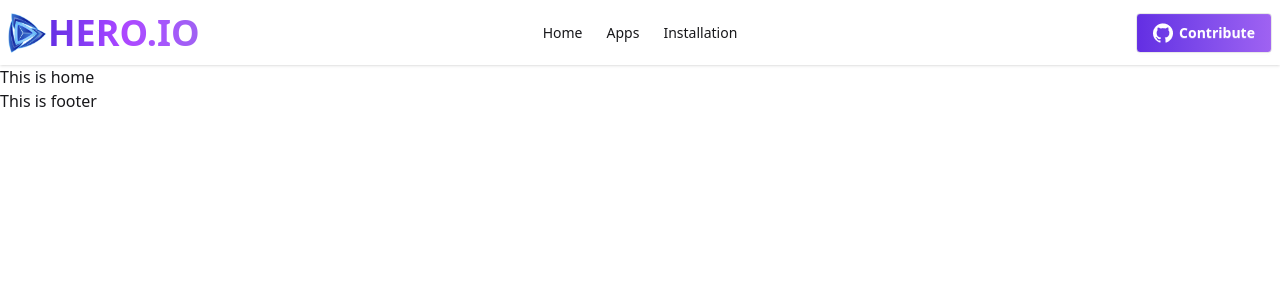
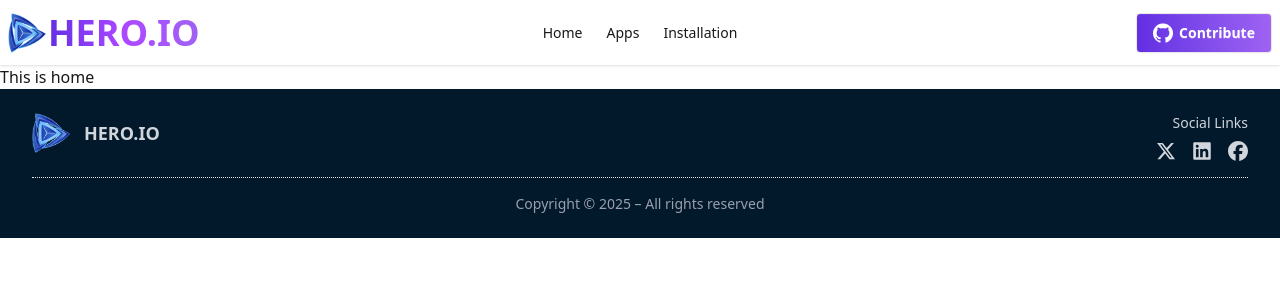
Before and after one commit to ArmanMirDeV/Hero-Apps, a React (Vite) app: page / in a window 1280 px wide. Shown: the top 300 px of the page. Built offline with nearby package versions, Linux system fonts and the light colour scheme.

Commit message:
add Footer component with social links and logo from react icons

```diff
--- a/package.json
+++ b/package.json
@@ -13,6 +13,7 @@
     "@tailwindcss/vite": "^4.1.14",
     "react": "^19.1.1",
     "react-dom": "^19.1.1",
+    "react-icons": "^5.5.0",
     "react-router": "^7.9.3",
     "tailwindcss": "^4.1.14"
   },
--- a/src/Components/Footer.jsx
+++ b/src/Components/Footer.jsx
@@ -1,10 +1,59 @@
 import React from 'react';
+import logo from '../assets/logo.png'
+import { FaFacebook, FaLinkedin, FaXTwitter } from 'react-icons/fa6';
+
 
 const Footer = () => {
     return (
-        <div>
-            <h2>This is footer</h2>
-        </div>
+        <footer className="bg-[#02182B] text-gray-300 px-8 py-6">
+            {/* Top section */}
+            <div className="flex flex-col md:flex-row justify-between items-center md:items-start gap-6">
+                {/* Logo + Name */}
+                <div className="flex items-center gap-3">
+                    <img src={logo} alt="Hero.io Logo" className="w-10 h-10" />
+                    <h2 className="text-lg font-semibold">HERO.IO</h2>
+                </div>
+
+                {/* Social Links */}
+                <div className="text-center md:text-right">
+                    <h3 className="text-sm font-medium mb-2">Social Links</h3>
+                    <div className="flex justify-center md:justify-end gap-4 text-xl">
+                        <a
+                            href="https://x.com/"
+                            target="_blank"
+                            rel="noopener noreferrer"
+                            className="hover:text-white transition"
+                        >
+                            <FaXTwitter />
+                        </a>
+                        <a
+                            href="https://linkedin.com/"
+                            target="_blank"
+                            rel="noopener noreferrer"
+                            className="hover:text-white transition"
+                        >
+                            <FaLinkedin />
+                        </a>
+                        <a
+                            href="https://facebook.com/"
+                            target="_blank"
+                            rel="noopener noreferrer"
+                            className="hover:text-white transition"
+                        >
+                            <FaFacebook />
+                        </a>
+                    </div>
+                </div>
+            </div>
+
+            {/* Divider line */}
+            <hr className="border-[#e5e7eb] border-dotted my-4" />
+
+            {/* Copyright */}
+            <p className="text-center text-sm text-gray-400">
+                Copyright © 2025 – All rights reserved
+            </p>
+        </footer>
     );
 };
 
```
Also changed, not shown: 1 other file (tests, documents, lock files or other folders).
